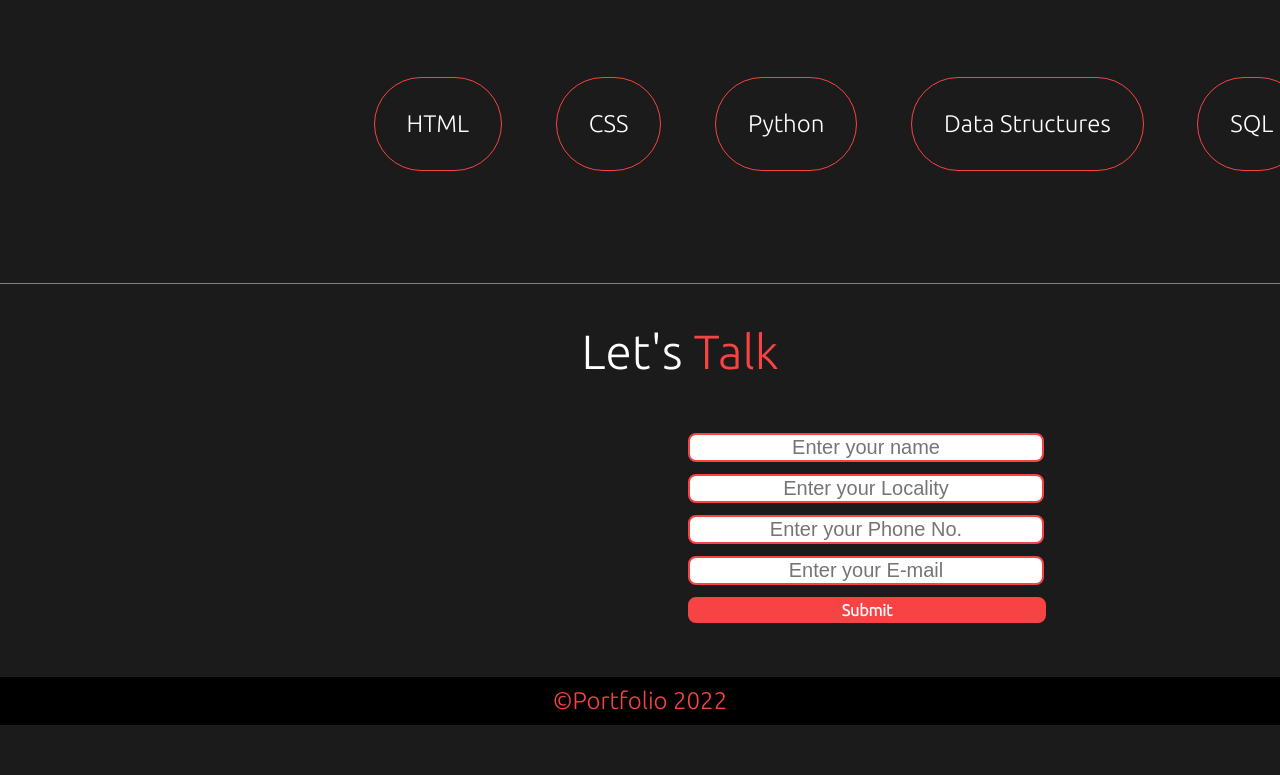
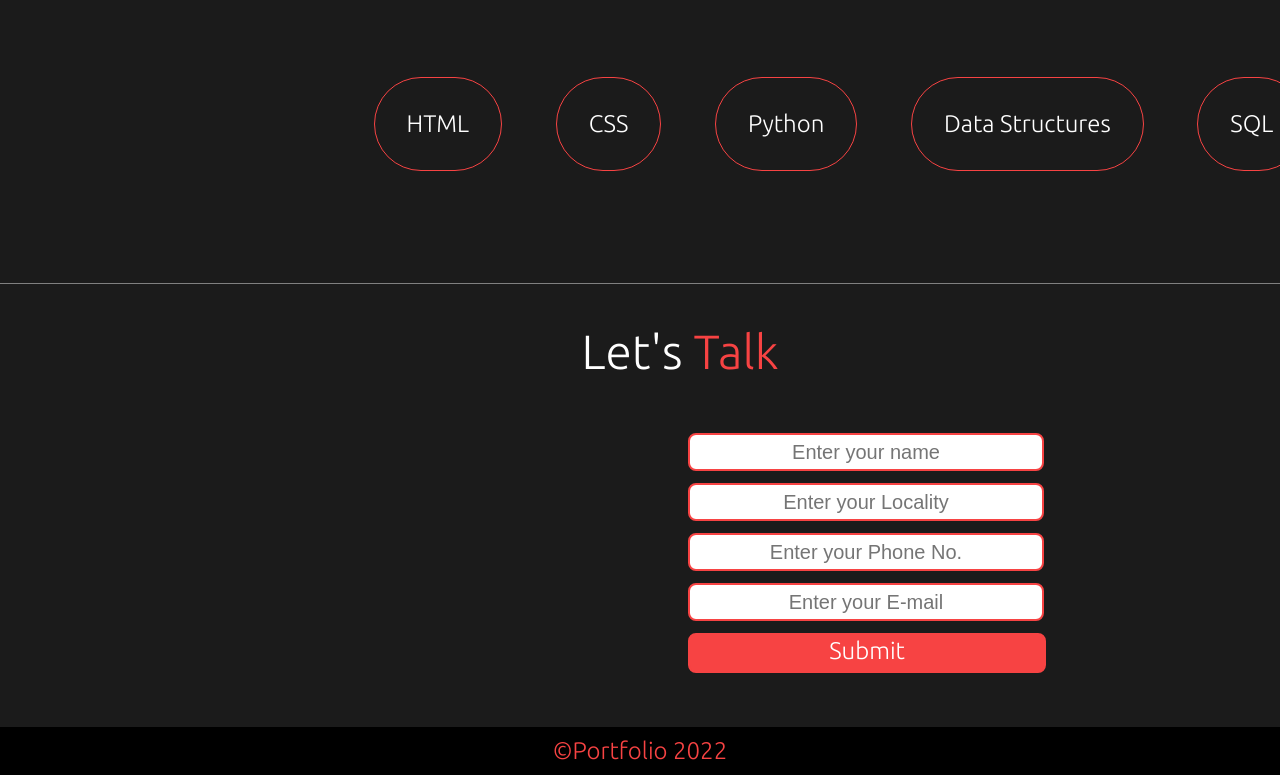
Before and after one commit to Aakriti489/Portfolio, a plain HTML site: page index.html in a window 1280 px wide. Shown: the part 2196-2971 px from the top of the page. Before the commit the page ends 2921 px from the top, so only its background shows below. Drawn offline with Linux system fonts and the light colour scheme.

Commit message:
second comit

```diff
--- a/style.css
+++ b/style.css
@@ -71,7 +71,7 @@ a:hover{
     list-style: none;
     text-decoration: none;
 }
-a:hover{
+.projects a:hover{
     color: white;
 
 }
@@ -140,6 +140,7 @@ footer{
     border: 2px solid rgb(247, 67, 67);;
     font-size: 20px;
     width: 350px;
+    height:2rem;
     padding: 1px;
     margin: 6px auto;
     border-radius: 8px;
@@ -159,13 +160,14 @@ footer{
     text-align: center;
     border-radius: 8px;
     width:350px;
+    height:2rem;
     border: 2px solid rgb(247, 67, 67);;
     display: inline-block;
     background-color: rgb(247, 67, 67);;
     padding: 2px;
     cursor: pointer;
     color:white;
-    font-weight: bold;
+    font-size:1.5rem;
 }
 .submit:hover{
     background-color: gray;
```
